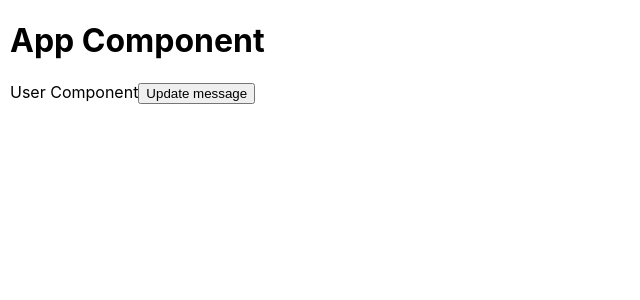
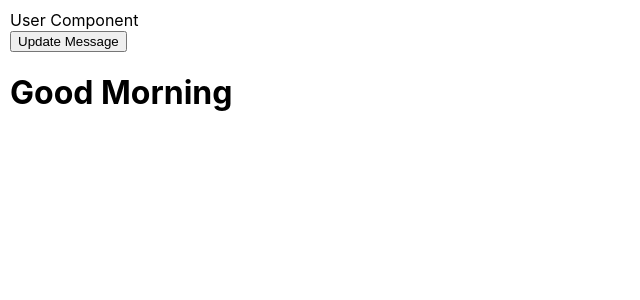
Before and after one commit to heyRahull/React-Tutorial, a React (Create React App) app: page / in a window 1280 px wide. Shown: the top 300 px of the page, without its empty margins (0-640 px from the left). Built offline with nearby package versions, Linux system fonts and the light colour scheme.

Commit message:
video - 18 componentDidMount Lifecycle Method

```diff
--- a/src/App.js
+++ b/src/App.js
@@ -1,13 +1,27 @@
-import React, { useState } from "react";
-import User from "./User";
+import React, { Component } from "react";
 
-const App = () => {
-  return (
-    <>
-      <h1>App Component</h1>
-      <User />
-    </>
-  );
-};
+export class App extends Component {
+  constructor() {
+    super();
+    this.state = {
+      greet: "Good Morning",
+    };
+  }
+  componentDidMount() {
+    console.warn("componentDidMount");
+  }
+  render(props) {
+    console.warn("render");
+    return (
+      <>
+        <div>User Component</div>
+        <button onClick={() => this.setState({ greet: "Good Evening" })}>
+          Update Message
+        </button>
+        <h1>{this.state.greet}</h1>
+      </>
+    );
+  }
+}
 
 export default App;
```
